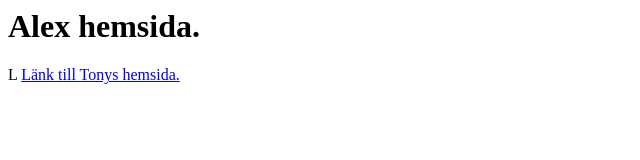
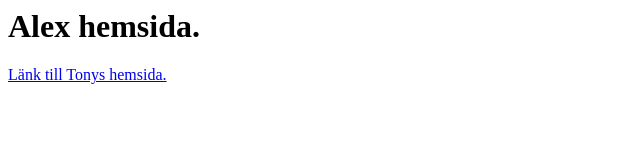
Before and after one commit to Nallexander/Hemsida-UU, a plain HTML site: page index.html in a window 1280 px wide. Shown: the full height of the page, 0-640 px from the left. Drawn offline with Linux system fonts and the light colour scheme.

Commit message:
tog bort L

```diff
--- a/index.html
+++ b/index.html
@@ -4,7 +4,7 @@
 Alex hemsida.
 </h1>
 
-<p>L
+<p>
 <a href="http://user.it.uu.se/~towa4489/">Länk till Tonys hemsida.</a>
 </p>
 
```
